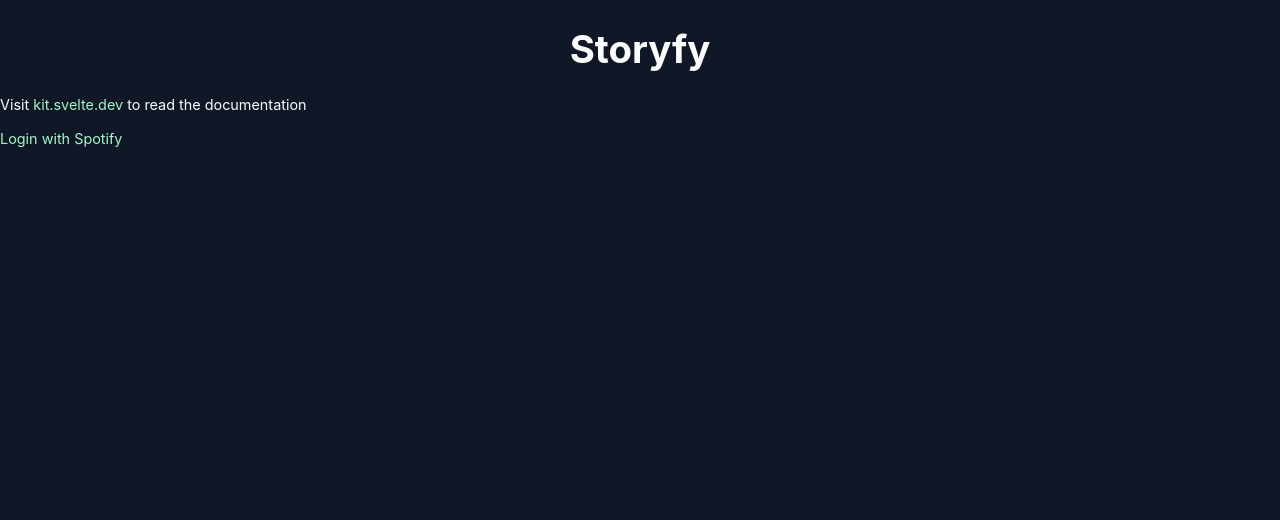
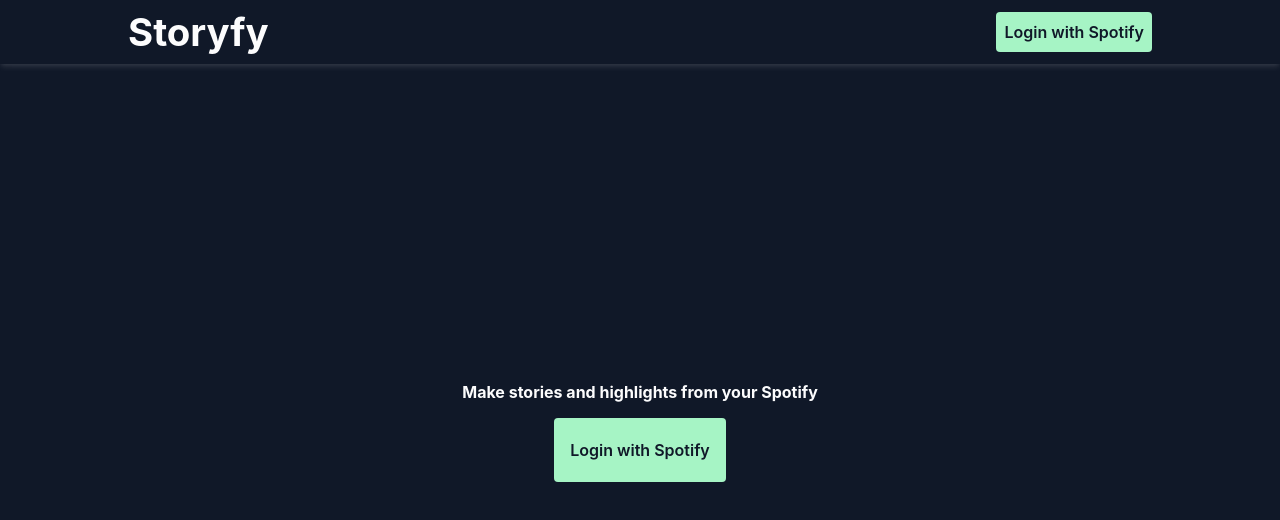
Before and after one commit to RofiSyahrul/storyfy, a SvelteKit app: page / in a window 1280 px wide. Shown: the top 520 px of the page. Built offline with nearby package versions, Linux system fonts and the light colour scheme; no server answers.

Commit message:
feat: show spotify user profile in homepage

```diff
--- a/package.json
+++ b/package.json
@@ -45,6 +45,7 @@
     "postcss": "8.4.21",
     "prettier": "2.8.3",
     "prettier-plugin-svelte": "2.9.0",
+    "sass": "1.58.0",
     "svelte": "3.55.1",
     "svelte-check": "3.0.3",
     "svelte-preprocess": "5.0.1",
--- a/src/app.css
+++ b/src/app.css
@@ -27,6 +27,8 @@
 
   --shadow-xl: var(--ring-offset-shadow), var(--ring-shadow),
     0 20px 25px -5px var(--shadow-color-10), 0 8px 10px -6px var(--shadow-color-10);
+
+  --header-height: 56px;
 
   font-family: var(--font-family);
 }
@@ -107,7 +109,10 @@
   font-family: inherit;
 }
 
-button {
+button,
+.btn {
+  display: flex;
+  align-items: center;
   min-height: 40px;
   padding: 8px;
   cursor: pointer;
@@ -121,12 +126,23 @@
   font-weight: 600;
 }
 
-button:disabled {
+button:disabled,
+.btn:disabled {
   cursor: not-allowed;
   filter: opacity(30%);
 }
 
-button:focus:not(:focus-visible) {
+button:hover,
+.btn:hover {
+  filter: brightness(80%);
+}
+
+a.btn:hover {
+  text-decoration: none;
+}
+
+button:focus:not(:focus-visible),
+.btn:focus:not(:focus-visible) {
   outline: none;
 }
 
@@ -155,7 +171,13 @@
   filter: brightness(80%);
 }
 
-@media (min-width: 720px) {
+@media (min-width: 768px) {
+  :root,
+  ::before,
+  ::after {
+    --header-height: 64px;
+  }
+
   h1 {
     font-size: 2.4rem;
   }
--- a/src/lib/constants/seo.ts
+++ /dev/null
@@ -1,7 +0,0 @@
-export const DEFAULT_DESC = 'Make stories and highlights from your Spotify';
-export const DEFAULT_TITLE = 'Storyfy';
-export const DEFAULT_IMAGE =
-  'https://res.cloudinary.com/rofi/image/upload/c_scale,w_1200/v1675365107/storyfy/social.png';
-
-export const DEFAULT_KEYWORD =
-  'stories, story, instagram story, highlights, highlight, instagram highlights, spotify, spotify top tracks';
--- /dev/null
+++ b/src/routes/(base)/$components/Avatar.svelte
@@ -0,0 +1,52 @@
+<script lang="ts">
+  import VisuallyHidden from '$lib/components/VisuallyHidden.svelte';
+
+  export let hasStories = false;
+</script>
+
+{#if hasStories}
+  <a href="/stories" class="avatar" title="See my stories">
+    <slot />
+    <VisuallyHidden>See my stories</VisuallyHidden>
+  </a>
+{:else}
+  <div class="avatar">
+    <slot />
+  </div>
+{/if}
+
+<style lang="scss">
+  .avatar {
+    width: 80px;
+    height: 80px;
+    border-radius: 50%;
+    border-width: 2px;
+
+    @media (min-width: 640px) {
+      width: 128px;
+      height: 128px;
+    }
+
+    @media (min-width: 768px) {
+      width: 176px;
+      height: 176px;
+    }
+
+    :global(img) {
+      width: 100%;
+      height: 100%;
+      object-fit: contain;
+      border-radius: 50%;
+      border: 1px solid var(--color-border);
+    }
+  }
+
+  div.avatar {
+    border-color: transparent;
+  }
+
+  a.avatar {
+    border-style: solid;
+    border-color: var(--color-primary);
+  }
+</style>
--- /dev/null
+++ b/src/routes/(base)/$components/Header.svelte
@@ -0,0 +1,70 @@
+<script lang="ts">
+  import type { SpotifyUserProfile } from '$lib/types/spotify';
+
+  export let isLoggedIn: boolean;
+</script>
+
+<header>
+  <div class="fixed">
+    <div class="inner">
+      <h1>Storyfy</h1>
+      {#if isLoggedIn}
+        <form action="/logout" method="post">
+          <button type="submit">Logout</button>
+        </form>
+      {:else}
+        <a href="/login" class="btn" data-sveltekit-preload-data="off">Login with Spotify</a>
+      {/if}
+    </div>
+  </div>
+</header>
+
+<style lang="scss">
+  header {
+    position: relative;
+    z-index: 10;
+  }
+
+  .fixed {
+    position: fixed;
+    top: 0;
+    width: 100%;
+    box-shadow: var(--shadow-md);
+    padding: 0 8px;
+    background-color: var(--color-bg-body);
+    @media (min-width: 640px) {
+      padding: 0 12px;
+    }
+  }
+
+  .inner {
+    width: 100%;
+    max-width: 1024px;
+    margin: 0 auto;
+    display: flex;
+    align-items: center;
+    justify-content: space-between;
+    gap: 8px;
+  }
+
+  header,
+  .inner {
+    height: var(--header-height);
+  }
+
+  h1 {
+    font-weight: bold;
+    margin: 0;
+  }
+
+  form {
+    display: flex;
+    align-items: center;
+    gap: 8px;
+
+    button {
+      min-height: 32px;
+      padding: 4px;
+    }
+  }
+</style>
--- /dev/null
+++ b/src/routes/(base)/$components/UserInfo.svelte
@@ -0,0 +1,48 @@
+<script lang="ts">
+  export let imageSrc = '';
+  export let name: string;
+</script>
+
+<section>
+  {#if imageSrc}
+    <slot name="avatar" alt={name} src={imageSrc} />
+  {/if}
+  <div>
+    <h2>{name}</h2>
+    {#if $$slots.nowPlaying}
+      <slot name="nowPlaying" />
+    {/if}
+  </div>
+</section>
+
+<style lang="scss">
+  section {
+    width: 100%;
+    display: flex;
+    gap: 16px;
+    align-items: center;
+
+    @media (min-width: 640px) {
+      align-items: flex-start;
+    }
+
+    div {
+      display: flex;
+      flex-direction: column;
+      flex: 1;
+      gap: 8px;
+
+      h2 {
+        margin: 0;
+        font-weight: bold;
+        font-size: 24px;
+        line-height: 32px;
+
+        @media (min-width: 640px) {
+          font-size: 30px;
+          line-height: 36px;
+        }
+      }
+    }
+  }
+</style>
--- /dev/null
+++ b/src/routes/(base)/+page.svelte
@@ -0,0 +1,61 @@
+<script lang="ts">
+  import Avatar from './$components/Avatar.svelte';
+  import Header from './$components/Header.svelte';
+  import Highlights from './$components/Highlights.svelte';
+  import UserInfo from './$components/UserInfo.svelte';
+  import type { PageData } from './$types';
+
+  export let data: PageData;
+</script>
+
+<Header isLoggedIn={!!data.userProfile} />
+
+{#if data.userProfile}
+  <main class="logged-in">
+    <UserInfo
+      imageSrc={data.userProfile.image?.url}
+      name={data.userProfile.displayName || data.userProfile.id}
+    >
+      <Avatar slot="avatar" let:alt let:src>
+        <img {alt} {src} width="176" height="176" />
+      </Avatar>
+    </UserInfo>
+    <Highlights />
+  </main>
+{:else}
+  <main class="non-logged-in">
+    <h2>{data.seo.description}</h2>
+    <a href="/login" class="btn" data-sveltekit-preload-data="off"> Login with Spotify </a>
+  </main>
+{/if}
+
+<style lang="scss">
+  main {
+    width: 100%;
+    display: flex;
+    flex-direction: column;
+    gap: 16px;
+    padding: 12px;
+  }
+
+  main.logged-in {
+    max-width: 1024px;
+    margin: 0 auto;
+  }
+
+  main.non-logged-in {
+    height: calc(100vh - var(--header-height));
+    align-items: center;
+    justify-content: center;
+
+    h2 {
+      margin: 0;
+      text-align: center;
+    }
+
+    .btn {
+      min-height: 64px;
+      padding: 16px;
+    }
+  }
+</style>
--- a/src/routes/+layout.server.ts
+++ b/src/routes/+layout.server.ts
@@ -1,5 +1,12 @@
-import { DEFAULT_DESC, DEFAULT_IMAGE, DEFAULT_KEYWORD, DEFAULT_TITLE } from '$lib/constants/seo';
 import type { LayoutServerLoad } from './$types';
+
+const DEFAULT_DESC = 'Make stories and highlights from your Spotify';
+const DEFAULT_TITLE = 'Storyfy';
+const DEFAULT_IMAGE =
+  'https://res.cloudinary.com/rofi/image/upload/c_scale,w_1200/v1675365107/storyfy/social.png';
+
+const DEFAULT_KEYWORD =
+  'stories, story, instagram story, highlights, highlight, instagram highlights, spotify, spotify top tracks';
 
 export const load: LayoutServerLoad = async ({ locals }) => {
   return {
--- a/src/routes/+page.svelte
+++ /dev/null
@@ -1,21 +0,0 @@
-<script lang="ts">
-  import type { PageData } from './$types';
-
-  export let data: PageData;
-</script>
-
-<h1>Storyfy</h1>
-<p>Visit <a href="https://kit.svelte.dev">kit.svelte.dev</a> to read the documentation</p>
-
-{#if data.userProfile}
-  <pre>
-    <code>
-      {JSON.stringify(data.userProfile, null, 2)}
-    </code>
-  </pre>
-  <form action="/logout" method="post">
-    <button type="submit">Logout</button>
-  </form>
-{:else}
-  <a href="/login">Login with Spotify</a>
-{/if}
```
Also changed, not shown: src/routes/(base)/$components/Highlights.svelte (added), 1 other file (tests, documents, lock files or other folders).
